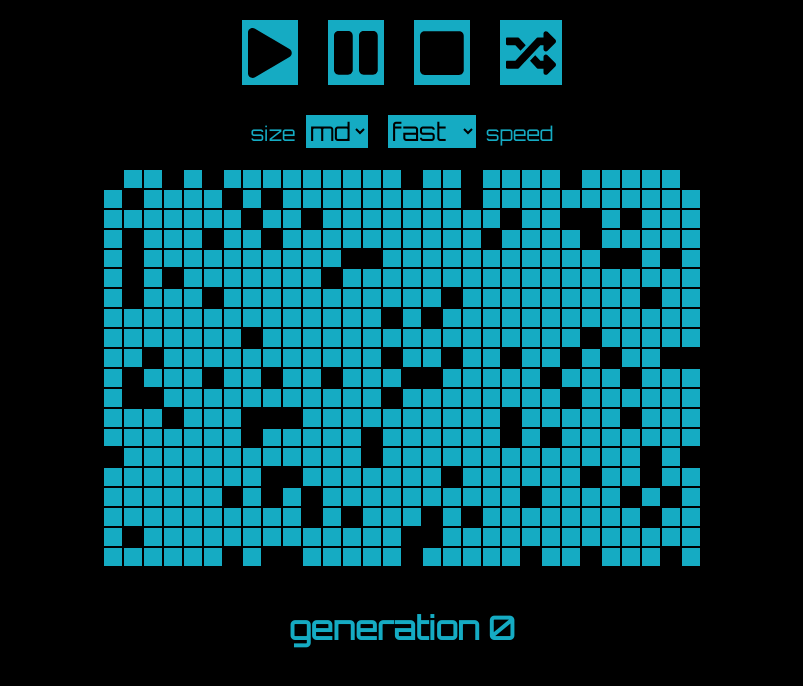
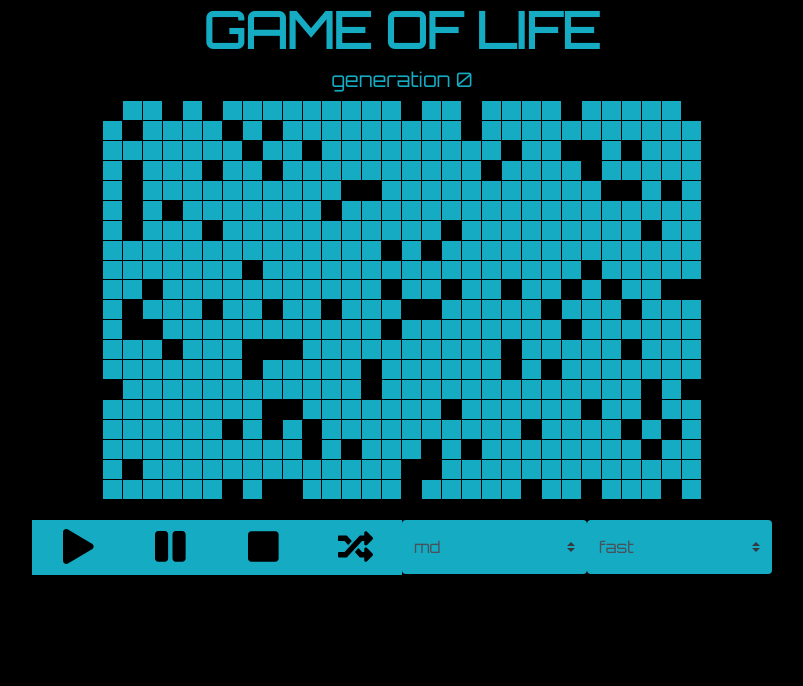
Before and after one commit to Bevets87/Game-of-Life, a React app: page / in a window 1280 px wide. Shown: the whole page, without its empty margins (238-1041 px from the left). Built offline with nearby package versions, Linux system fonts and the light colour scheme; what react-tap-event-plugin would draw is missing.

Commit message:
refactored

```diff
--- a/package.json
+++ b/package.json
@@ -3,6 +3,7 @@
   "version": "0.1.0",
   "private": true,
   "dependencies": {
+    "bootstrap": "^4.0.0",
     "react": "^15.6.1",
     "react-dom": "^15.6.1",
     "react-tap-event-plugin": "^2.0.1"
--- a/src/higherOrderComponents/WithCells.js
+++ b/src/higherOrderComponents/WithCells.js
@@ -21,7 +21,7 @@ const WithCells = WrappedComponent => {
     componentWillMount = () => {
       let { width } = window.screen
       if (width < 600) { this.buildCells('small')}
-      else if (width < 1600) { this.buildCells('medium') }
+      else if (width < 1200) { this.buildCells('medium') }
       else { this.buildCells('large') }
       this.randomlySetCellsAlive()
     }
--- a/src/index.css
+++ b/src/index.css
@@ -8,22 +8,5 @@ html, body {
   background: black;
   color: rgb(21,171,195);
   font-family: 'Orbitron', sans-serif;
+  text-align: center;
 }
-
-button {
-  outline: none;
-  border: none;
-  font-family: 'Orbitron', sans-serif;
-  background: rgb(21,171,195);
-  cursor: pointer;
-}
-select {
-  outline: none;
-  border: none;
-  font-family: 'Orbitron', sans-serif;
-  background: rgb(21,171,195);
-  cursor: pointer;
-}
-button:active {
-  background: rgba(21,171,195,0.5);
-}
--- a/src/index.js
+++ b/src/index.js
@@ -3,6 +3,7 @@ import ReactDOM from 'react-dom';
 import App from './statelessComponents/App';
 import injectTapEventPlugin from 'react-tap-event-plugin';
 
+import 'bootstrap/dist/css/bootstrap.min.css'
 import './index.css';
 
 injectTapEventPlugin();
--- a/src/statelessComponents/App.js
+++ b/src/statelessComponents/App.js
@@ -3,6 +3,7 @@ import React, { Component } from 'react'
 import WithCells from './../higherOrderComponents/WithCells'
 import WithController from './../higherOrderComponents/WithController'
 
+import Title from './Title'
 import Board from './Board'
 import Controls from './Controls'
 import Counter from './Counter'
@@ -24,6 +25,13 @@ class App extends Component {
     } = this.props
     return (
       <div>
+        <Title />
+        <Counter generation={generation} />
+        <Board
+          cells={cells}
+          toggleAlive={toggleAlive}
+          size={size}
+        />
         <Controller
           setNextGeneration={setNextGeneration}
           randomlySetCellsAlive={randomlySetCellsAlive}
@@ -32,12 +40,6 @@ class App extends Component {
           buildCells={buildCells}
           size={size}
         />
-        <Board
-          cells={cells}
-          toggleAlive={toggleAlive}
-          size={size}
-        />
-        <Counter generation={generation} />
       </div>
     )
   }
--- a/src/statelessComponents/Board.js
+++ b/src/statelessComponents/Board.js
@@ -8,7 +8,7 @@ class Board extends Component {
   render () {
     const { cells, toggleAlive, size } = this.props
     return (
-      <table className={size}>
+      <table className={`${size}`}>
         <tbody>
         {cells.map((row,r) =>
           <tr key={r}>
--- a/src/statelessComponents/Cell.css
+++ b/src/statelessComponents/Cell.css
@@ -2,6 +2,7 @@ td {
   width: 15px;
   height: 15px;
   cursor: pointer;
+  border: 1px solid black;
 }
 .dead {
   background: rgb(21,171,195);
--- a/src/statelessComponents/Controls.css
+++ b/src/statelessComponents/Controls.css
@@ -1,30 +1,13 @@
-section {
-  margin-top: 10px;
-  text-align: center;
-}
-button {
-  margin: 10px 15px;
-  font-size: 50px;
-}
-select {
-  margin: 10px 10px;
-  font-size: 25px;
-}
-.top-row {
-  display: block;
-  margin-top: 10px;
-}
-.bottom-row {
-  display: block;
-  margin-top: 10px;
-  margin-bottom: 10px;
-}
-label {
-  font-size: 20px;
+.container {
+  margin-top: 20px;
 }
 
-@media(max-width: 600px) {
-  button {
-    margin: 10px 10px;
-  }
+button {
+  outline: none;
+  border: none;
+  font-family: 'Orbitron', sans-serif;
+  background: rgb(21,171,195);
+  cursor: pointer;
+  font-size: 35px !important;
+  width: 100% !important;
 }
--- a/src/statelessComponents/Controls.js
+++ b/src/statelessComponents/Controls.js
@@ -7,27 +7,31 @@ import './Controls.css'
 
 class Controls extends Component {
   render () {
-    const { changeSpeed, changeSize, size, speed, shuffle } = this.props
-    const controls = [
-      { label: 'play', handler: this.props.play, icon: 'play' },
-      { label: 'pause', handler: this.props.pause, icon: 'pause' },
-      { label: 'clear', handler: this.props.clear, icon: 'stop' },
-      { label: 'shuffle', handler: this.props.shuffle, icon: 'random' }
+    const { changeSpeed, changeSize, size, speed, shuffle, play, pause, clear } = this.props
+    const buttons = [
+      { label: 'play', handler: play },
+      { label: 'pause', handler: pause },
+      { label: 'stop', handler: clear },
+      { label: 'random', handler: shuffle },
     ]
     return (
-      <section>
-        <div className="top-row">
-        {controls.map(({ label, handler, icon }, index) =>
-          <button key={index} onClick={handler}>
-            <i className={`fas fa-${icon}`}></i>
-          </button>
-        )}
+      <div className="container">
+        <div className="row no-gutters">
+          {buttons.map(({ label, handler }, index) =>
+          <div key={index} className={`col-3 col-sm-2 col-md-1 ${index === 0 ? 'offset-md-2' : ''}`}>
+            <button onClick={handler}>
+              <i className={`fas fa-${label}`}></i>
+            </button>
+          </div>
+          )}
+          <div className="col-6 col-sm-2 col-md-2">
+            <SizeSelection changeSize={changeSize} size={size} shuffle={shuffle}/>
+          </div>
+          <div className="col-6 col-sm-2 col-md-2">
+            <SpeedSelection changeSpeed={changeSpeed} speed={speed}/>
+          </div>
         </div>
-        <div className="bottom-row">
-          <SizeSelection changeSize={changeSize} size={size} shuffle={shuffle}/>
-          <SpeedSelection changeSpeed={changeSpeed} speed={speed}/>
-        </div>
-      </section>
+      </div>
     )
   }
 }
--- a/src/statelessComponents/Counter.css
+++ b/src/statelessComponents/Counter.css
@@ -1,7 +1,5 @@
 #counter {
-  padding: 0;
-  color: rgb(21,171,195);
-  font-size: 32px;
   text-align: center;
-  margin-top: 5vh;
+  font-size: 20px;
+
 }
--- /dev/null
+++ b/src/statelessComponents/SizeSelection.css
@@ -0,0 +1,7 @@
+#size-selection {
+  border: none;
+  font-family: 'Orbitron', sans-serif;
+  background-color: rgb(21,171,195);
+  cursor: pointer;
+  height: 54px;
+}
--- a/src/statelessComponents/SizeSelection.js
+++ b/src/statelessComponents/SizeSelection.js
@@ -1,4 +1,6 @@
 import React, { Component } from 'react'
+
+import './SizeSelection.css'
 
 class SizeSelection extends Component {
   handleOnChange = e => {
@@ -9,13 +11,13 @@ class SizeSelection extends Component {
   render () {
     let { size } = this.props
     return (
-      <label><span>size</span>
-        <select className="control" onChange={this.handleOnChange} value={size}>
+      <div className="input-group">
+        <select id="size-selection" className="custom-select"  onChange={this.handleOnChange} value={size}>
           <option value="small">sm</option>
           <option value="medium">md</option>
           <option value="large">lg</option>
         </select>
-      </label>
+      </div>
     )
   }
 }
--- /dev/null
+++ b/src/statelessComponents/SpeedSelection.css
@@ -0,0 +1,7 @@
+#speed-selection {
+  border: none;
+  font-family: 'Orbitron', sans-serif;
+  background-color: rgb(21,171,195);
+  cursor: pointer;
+  height: 54px;
+}
--- a/src/statelessComponents/SpeedSelection.js
+++ b/src/statelessComponents/SpeedSelection.js
@@ -1,4 +1,6 @@
 import React, { Component } from 'react'
+
+import './SpeedSelection.css'
 
 class SpeedSelection extends Component {
   handleOnChange = e => {
@@ -8,13 +10,12 @@ class SpeedSelection extends Component {
   render () {
     let { speed } = this.props
     return (
-      <label>
-        <select className="control" onChange={this.handleOnChange} value={speed}>
+      <div className="input-group">
+        <select id="speed-selection" className="custom-select" onChange={this.handleOnChange} value={speed}>
           <option value="slow">slow</option>
           <option value="fast">fast</option>
         </select>
-        <span>speed</span>
-      </label>
+      </div>
     )
   }
 }
--- /dev/null
+++ b/src/statelessComponents/Title.css
@@ -0,0 +1,12 @@
+#title {
+  font-size: 50px;
+  text-align: center;
+  font-weight: bolder;
+  padding: 0;
+}
+
+@media(max-width: 600px) {
+  #title {
+    font-size: 40px;
+  }
+}
--- /dev/null
+++ b/src/statelessComponents/Title.js
@@ -0,0 +1,13 @@
+import React, { Component } from 'react'
+
+import './Title.css'
+
+class Title extends Component {
+  render () {
+    return (
+      <h1 id="title">GAME OF LIFE</h1>
+    )
+  }
+}
+
+export default Title
```
Also changed, not shown: README.md.
